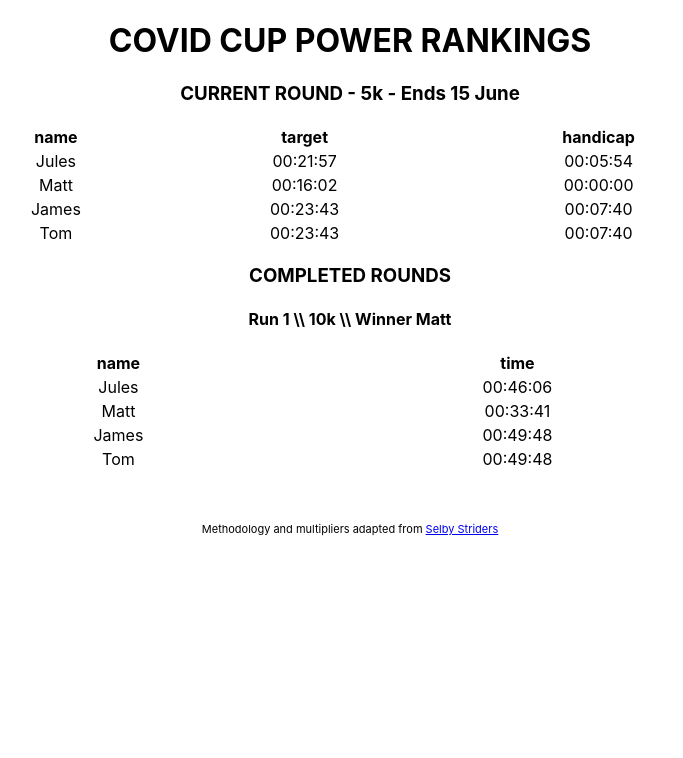
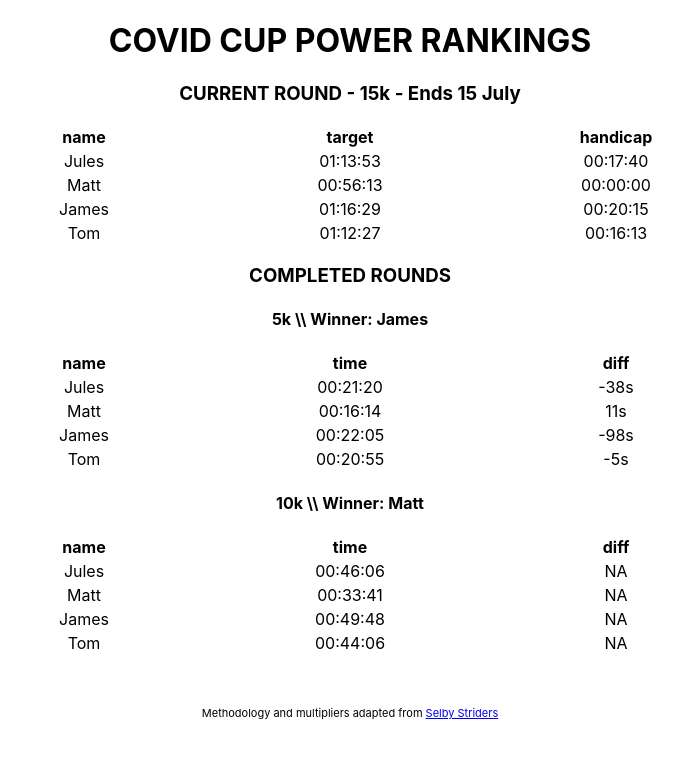
Before and after one commit to jtfell/runners, a React (Create React App) app: page / in a window 1280 px wide. Shown: the top 758 px of the page, without its empty margins (290-973 px from the left). Built offline with nearby package versions, Linux system fonts and the light colour scheme.

Commit message:
add diffs to previous rounds, take handicap into account when picking winners

```diff
--- a/src/App.js
+++ b/src/App.js
@@ -4,12 +4,14 @@ import "./App.css";
 const DIST_MULTIPLIERS = {
   5: 0.476319876,
   10: 1,
+  15: 1.65,
   half: 2.222729,
   full: 4.666666667,
 };
 const DIST_LABELS = {
   5: "5k",
   10: "10k",
+  15: "15k",
   half: "Half Marathon",
   full: "Marathon",
 };
@@ -35,33 +37,35 @@ function fromString(str) {
 const RUNNERS = [
   {
     name: "Jules",
-    times: ["00:46:06"],
+    times: ["00:46:06", "00:21:20"],
   },
   {
     name: "Matt",
-    times: ["00:33:41"],
+    times: ["00:33:41", "00:16:14"],
   },
   {
     name: "James",
-    times: ["00:49:48"],
+    times: ["00:49:48", "00:22:05"],
   },
   {
     name: "Tom",
-    times: ["00:49:48"],
+    times: ["00:44:06", "00:20:55"],
   },
 ];
-const PHASES = [10];
-const NEXT_PHASE_DIST = 5;
+const PHASES = [10, 5];
+const NEXT_PHASE_DIST = 15;
 
 const SimpleTable = ({ columns, data }) => {
   const dataColumns = columns;
   const dataRows = data;
 
+  const pc = 100 / columns.length;
+
   const tableHeaders = (
     <thead>
       <tr>
         {dataColumns.map(function (column) {
-          return <th>{column}</th>;
+          return <th width={`${pc}%`}>{column}</th>;
         })}
       </tr>
     </thead>
@@ -71,7 +75,7 @@ const SimpleTable = ({ columns, data }) => {
     return (
       <tr>
         {dataColumns.map(function (column) {
-          return <td>{row[column]}</td>;
+          return <td width={`${pc}%`}>{row[column]}</td>;
         })}
       </tr>
     );
@@ -90,24 +94,50 @@ function App() {
   const phases = PHASES.map((dist, i) => {
     const label = DIST_LABELS[dist];
 
-    const fastestTime = RUNNERS.map((t) => fromString(t.times[i])).reduce(
-      (a, b) => Math.min(a, b),
-      Infinity
+    const lastDistance = PHASES[i - 1];
+    const runnersData = RUNNERS.map(({ name, times }) => {
+      const lastTime = fromString(times[i - 1] || '00:00:00');
+      const target =
+        (lastTime / DIST_MULTIPLIERS[lastDistance]) *
+        DIST_MULTIPLIERS[PHASES[i]];
+      const diff = `${Math.round(fromString(times[i]) - target)}s`;
+
+      return {
+        name,
+        time: times[i],
+        target: lastDistance ? toString(target) : 'NA',
+        diff: lastDistance ? diff : 'NA',
+      };
+    });
+
+    const winner = runnersData.reduce(
+      (a, b) => {
+        if (!a) {
+          return b;
+        }
+        if (!b) {
+          return a;
+        }
+        if (!lastDistance) {
+          if (fromString(a.time) < fromString(b.time)) {
+            return a;
+          }
+          return b;
+        }
+        if (parseInt(a.diff) < parseInt(b.diff)) {
+          return a;
+        }
+        return b;
+      },
+      null
     );
-
-    const runnersData = RUNNERS.map(({ name, times }) => ({
-      name,
-      time: times[i],
-      winner: fastestTime === fromString(times[i]),
-    }));
 
     return (
       <div>
         <h4>
-          Run {i + 1} \\ {label} \\ Winner{" "}
-          {runnersData.find((d) => d.winner).name}
+          {label} \\ Winner: {winner.name}
         </h4>
-        <SimpleTable columns={["name", "time"]} data={runnersData} />
+        <SimpleTable columns={["name", "time", "diff"]} data={runnersData} />
       </div>
     );
   });
@@ -135,7 +165,7 @@ function App() {
       <h1>COVID CUP POWER RANKINGS</h1>
 
       <div className="next">
-        <h3>CURRENT ROUND - {DIST_LABELS[NEXT_PHASE_DIST]} - Ends 15 June</h3>
+        <h3>CURRENT ROUND - {DIST_LABELS[NEXT_PHASE_DIST]} - Ends 15 July</h3>
         <SimpleTable
           columns={["name", "target", "handicap"]}
           data={nextPhase}
@@ -144,7 +174,7 @@ function App() {
 
       <div className="past">
         <h3>COMPLETED ROUNDS</h3>
-        {phases}
+        {phases.reverse()}
       </div>
 
       <footer>
```
